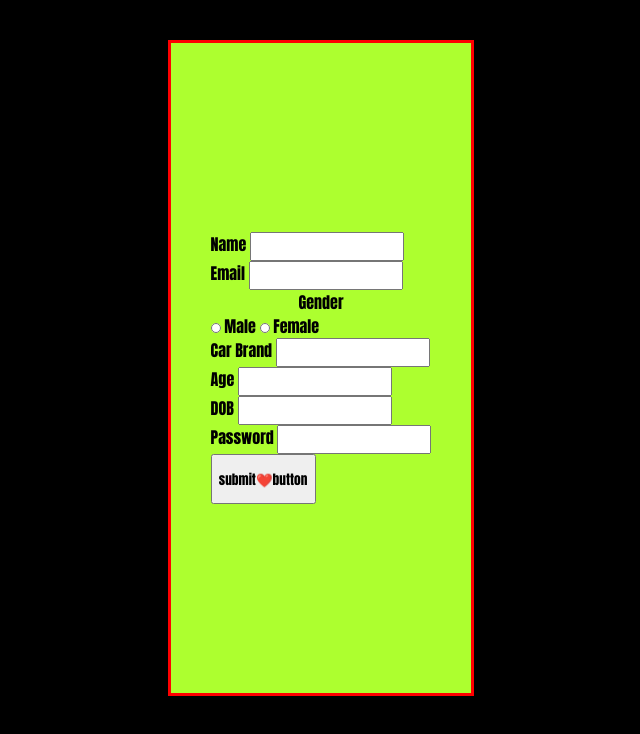
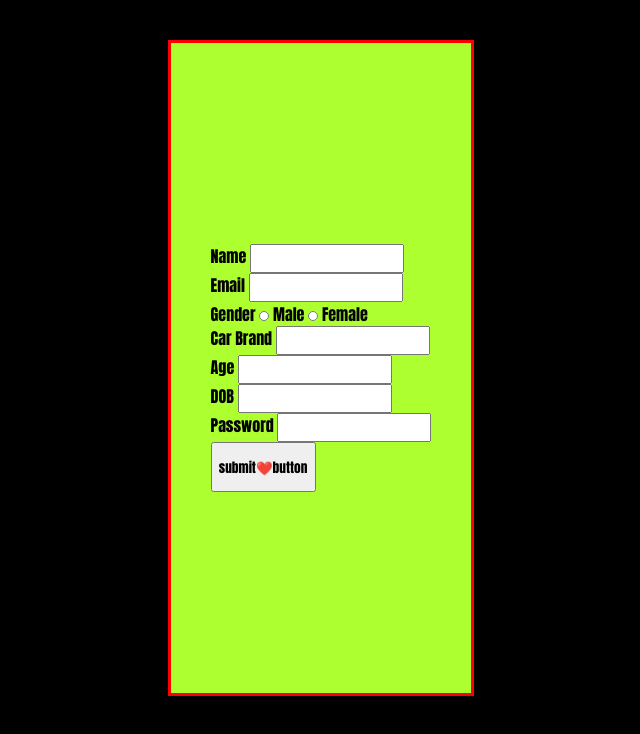
Before and after one commit to acciojob/signup-form-car-pr-a-s-h-a-n-t, a website: page main.html in a window 1280 px wide. Shown: the whole page, without its empty margins (344-984 px from the left). Drawn offline with Linux system fonts and the light colour scheme.

Commit message:
Update main.html

```diff
--- a/main.html
+++ b/main.html
@@ -18,7 +18,7 @@
 		    <input type="email" id="email">
 		    <br>
 
-			<p>Gender</p>
+			<label for="gender">Gender</label>
 			<input type="radio" id="male" name="gender" value="male">
 			<label for="male">Male</label>
 			<input type="radio" id="female" name="gender" value="female">
```
